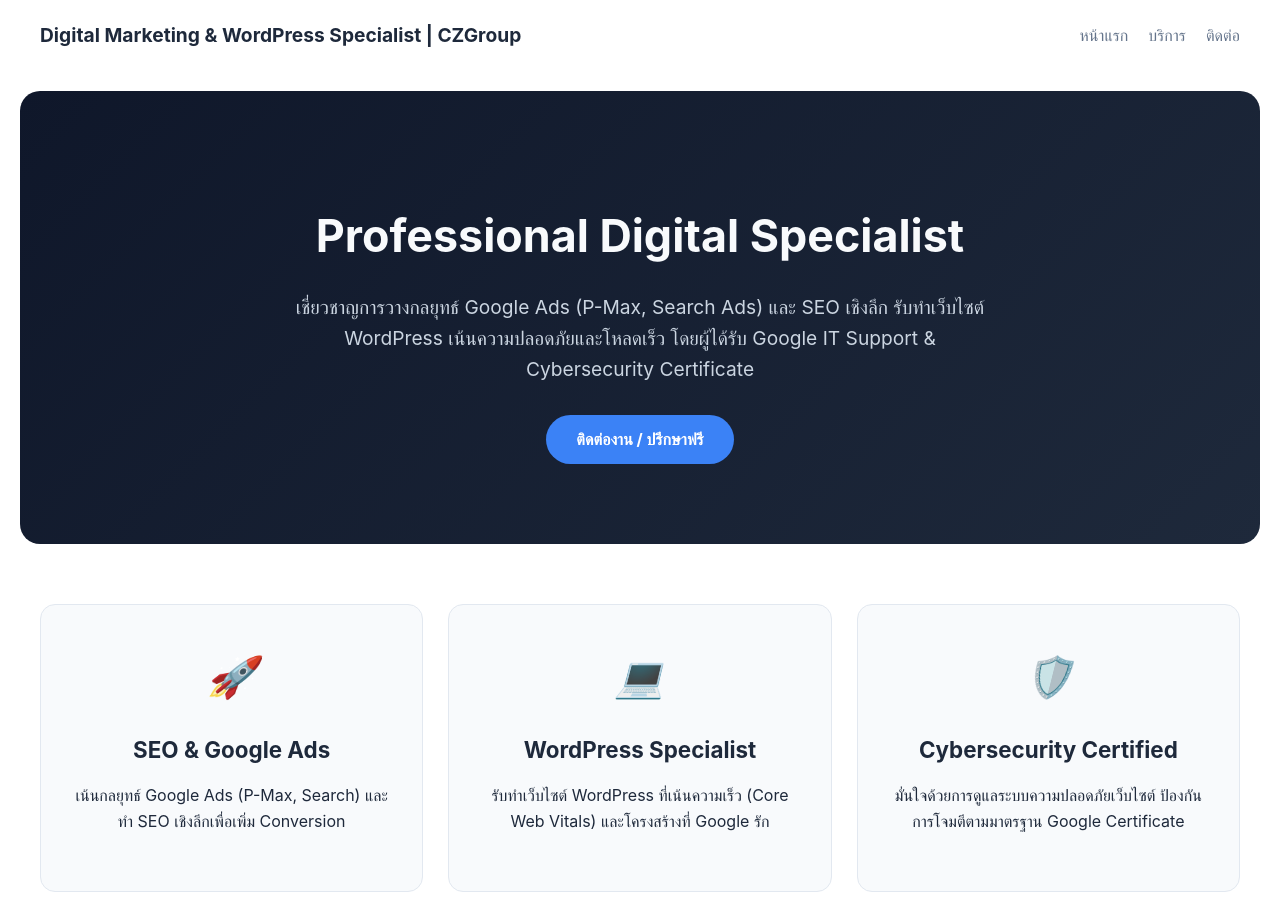
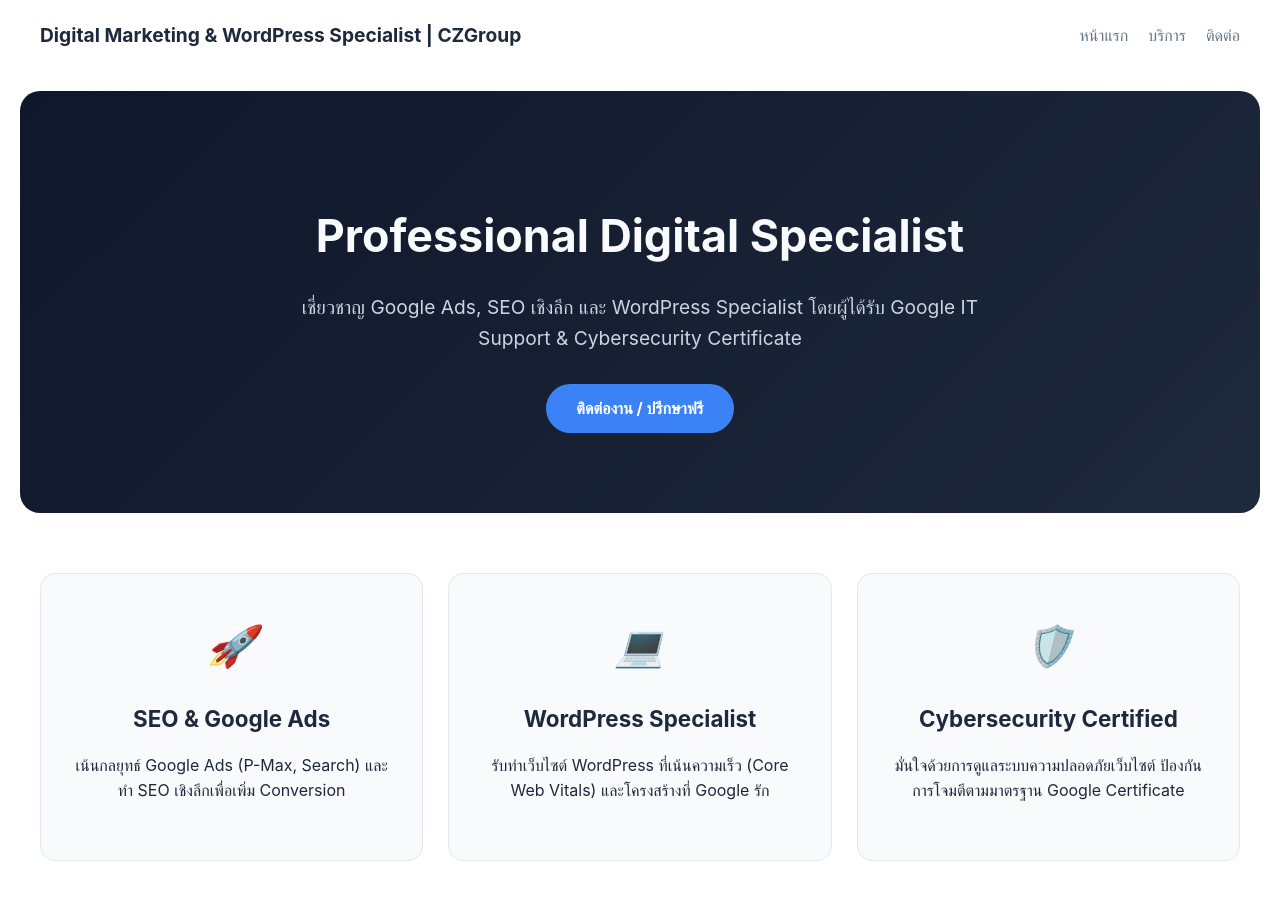
Before and after one commit to Yuukub/yuukub.github.io, a Jekyll site: the page built from index.html, in a window 1280 px wide and 900 px high. Built offline with Jekyll 4.4.1, drawn with Linux system fonts in a browser that asks for light colours; some of the changed lines change nothing that is shown.

Commit message:
Update _config.yml

```diff
--- a/_config.yml
+++ b/_config.yml
@@ -1,59 +1,33 @@
-# ==========================================
-# ข้อมูลหลักของเว็บไซต์ (Site Settings)
-# ==========================================
+# ข้อมูลหลัก (ห้ามตัด เพราะใช้ใน SEO และ Header)
 title: "Digital Marketing & WordPress Specialist | CZGroup"
-description: >-
-  เชี่ยวชาญการวางกลยุทธ์ Google Ads (P-Max, Search Ads) และ SEO เชิงลึก
-  รับทำเว็บไซต์ WordPress เน้นความปลอดภัยและโหลดเร็ว
-  โดยผู้ได้รับ Google IT Support & Cybersecurity Certificate
+description: "เชี่ยวชาญ Google Ads, SEO เชิงลึก และ WordPress Specialist โดยผู้ได้รับ Google IT Support & Cybersecurity Certificate"
 url: "https://yuukub.github.io"
 baseurl: ""
 
-# ==========================================
-# การตั้งค่า URL & Content
-# ==========================================
+# การตั้งค่าบทความ
 permalink: /:title/
 future: true
-excerpt_separator: "" # เพิ่มเพื่อให้คุมจุดตัดคำในหน้าแรกได้ง่ายขึ้น
+excerpt_separator: "" # แนะนำให้ใช้ค่านี้ เพื่อคุมจุดตัดคำในหน้าแรก
 
-# ==========================================
-# ข้อมูลผู้เขียน (Author Information)
-# ==========================================
+# ข้อมูลผู้เขียน (ห้ามตัด เพราะ Footer เรียกใช้ {{ site.author.bio }})
 author:
   name: "CZGroup Digital Specialist"
   email: "yuukun.eutopia@gmail.com"
   bio: "ผู้เชี่ยวชาญด้านการตลาดดิจิทัลและระบบความปลอดภัยไอที มุ่งเน้นการเติบโตของธุรกิจผ่านช่องทางออนไลน์"
-  # เพิ่มข้อมูลสำหรับ jekyll-seo-tag (Optional)
-  twitter: ""
   facebook: "saranyou.meekumlang"
 
-# ==========================================
-# ข้อมูลสำหรับ Footer & Sidebar
-# ==========================================
-author_name: "PROFESSIONAL DIGITAL MARKETER"
-author_job: "SEO & WORDPRESS SPECIALIST | CZGROUP"
-author_bio: "ผู้เชี่ยวชาญด้านการตลาดดิจิทัลและระบบความปลอดภัยไอที (Google Certified)"
+# ข้อมูลแสดงผลใน Footer (ห้ามตัด เพราะ Footer เรียกใช้ตรงๆ)
 copyright_name: "Yuu_CZGroup Co., Ltd."
-
-# ข้อมูลพาร์ทเนอร์/สังกัด (Affiliation)
 company_status: "Member of"
 company_name: "แว่น Talk มาร์เก็ตติ้ง"
 company_url: "https://wantalkmarketing.com/"
 
-# ==========================================
-# โซเชียลมีเดีย (Social Links)
-# ==========================================
+# โซเชียลมีเดีย (ห้ามตัด เพื่อให้ปุ่มใน Footer ทำงานได้)
 github_username: "Yuukub"
 facebook_username: "saranyou.meekumlang"
 linkedin_username: "yuu-kun-2500ba303"
 
-# ==========================================
-# Build Settings
-# ==========================================
-# ถ้าคุณใช้ Layout ของตัวเองทั้งหมด สามารถเอา theme: minima ออกได้
-# แต่ถ้าจะใช้สไตล์บางส่วนของมันไว้ก่อน ก็คงไว้ได้ครับ
-theme: minima
-
+# ระบบหลังบ้าน (ห้ามตัด เพื่อให้อันดับ SEO ดี)
 plugins:
   - jekyll-feed
   - jekyll-seo-tag
```
